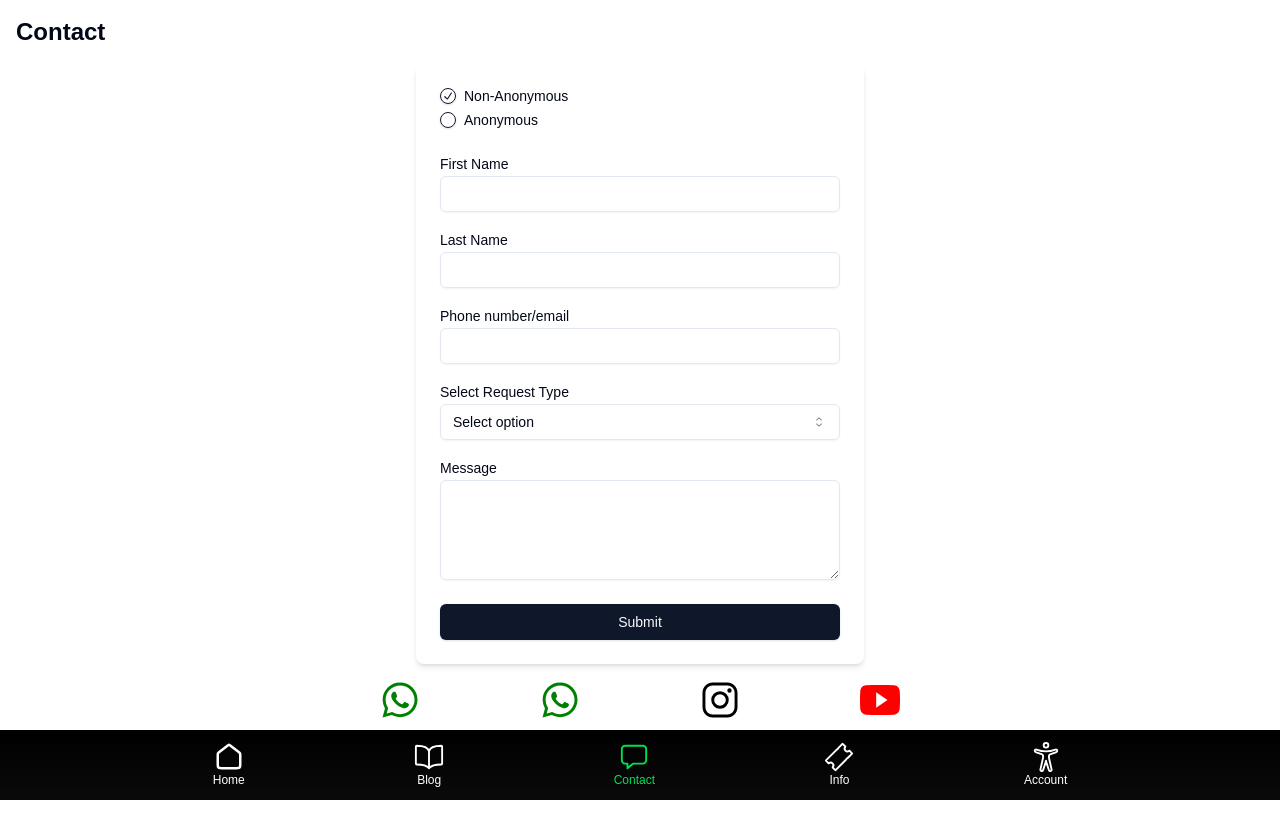
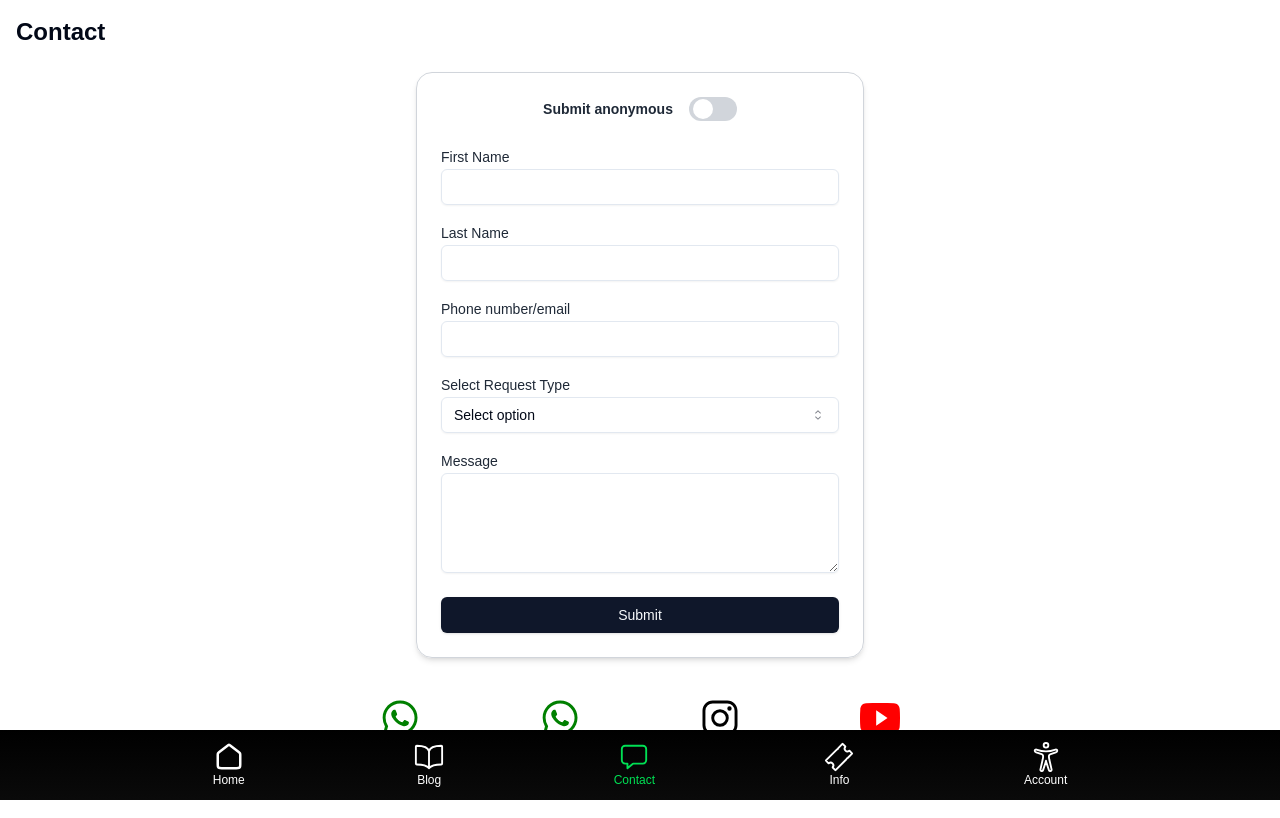
Before and after one commit to Michael-Dale/EMCCYouthApp, a Next.js app: page /contact in a window 1280 px wide. Built offline with nearby package versions, Linux system fonts and the light colour scheme; no server answers.

Commit message:
Redid form radio button for anonymous, and rendered emailer now working

```diff
--- a/package.json
+++ b/package.json
@@ -11,11 +11,13 @@
   "dependencies": {
     "@kinde-oss/kinde-auth-nextjs": "^2.3.8",
     "@kinde-oss/kinde-auth-react": "^4.0.4",
+    "@radix-ui/react-checkbox": "^1.1.2",
     "@radix-ui/react-icons": "^1.3.0",
     "@radix-ui/react-label": "^2.1.0",
     "@radix-ui/react-radio-group": "^1.2.1",
     "@radix-ui/react-select": "^2.1.2",
     "@radix-ui/react-slot": "^1.1.0",
+    "@radix-ui/react-switch": "^1.1.1",
     "@svgr/webpack": "^8.1.0",
     "class-variance-authority": "^0.7.0",
     "clsx": "^2.1.1",
--- /dev/null
+++ b/src/app/api/send-email/route.js
@@ -0,0 +1,66 @@
+import nodemailer from 'nodemailer';
+import { NextResponse } from 'next/server';
+import dotenv from 'dotenv';
+
+dotenv.config(); // Load environment variables
+
+export async function POST(request) {
+  try {
+    // Parse the incoming request body
+    const body = await request.json();
+    const { isAnonymous, firstName, lastName, contactInfo, requestType, message } = body;
+
+    // Create a transporter using Gmail's SMTP server
+    const transporter = nodemailer.createTransport({
+      service: 'gmail',
+      auth: {
+        user: process.env.EMAIL_USER, // Your Gmail account from .env
+        pass: process.env.EMAIL_PASS,   // Your Gmail password from .env
+      },
+    });
+
+    // Define the email options
+    const mailOptions = {
+      from: process.env.EMAIL_USER, // Sender's email address
+      to: process.env.EMAIL_RECEIVER, // List of recipients
+      subject: 'New Form Submission', // Subject of the email
+      html: `
+        <div style="font-family: Arial, sans-serif; max-width: 600px; margin: auto; padding: 20px; border: 1px solid #ccc; border-radius: 8px; background-color: #f9f9f9;">
+          <h2 style="color: #333;">New Form Submission</h2>
+          <p style="color: #555;">You have received a new form submission:</p>
+          <table style="width: 100%; border-collapse: collapse; margin-top: 20px;">
+            <tr>
+              <td style="padding: 10px; border: 1px solid #ccc;"><strong>First Name:</strong></td>
+              <td style="padding: 10px; border: 1px solid #ccc;">${isAnonymous ? 'Anonymous' : firstName}</td>
+            </tr>
+            <tr>
+              <td style="padding: 10px; border: 1px solid #ccc;"><strong>Last Name:</strong></td>
+              <td style="padding: 10px; border: 1px solid #ccc;">${isAnonymous ? '' : lastName}</td>
+            </tr>
+            <tr>
+              <td style="padding: 10px; border: 1px solid #ccc;"><strong>Contact Info:</strong></td>
+              <td style="padding: 10px; border: 1px solid #ccc;">${isAnonymous ? 'N/A' : contactInfo}</td>
+            </tr>
+            <tr>
+              <td style="padding: 10px; border: 1px solid #ccc;"><strong>Request Type:</strong></td>
+              <td style="padding: 10px; border: 1px solid #ccc;">${requestType}</td>
+            </tr>
+            <tr>
+              <td style="padding: 10px; border: 1px solid #ccc;"><strong>Message:</strong></td>
+              <td style="padding: 10px; border: 1px solid #ccc;">${message}</td>
+            </tr>
+          </table>
+          <p style="margin-top: 20px; color: #777;">This email was generated automatically. Please do not reply.</p>
+        </div>
+      `, // Styled HTML body
+    };
+
+    // Send the email
+    await transporter.sendMail(mailOptions);
+
+    return NextResponse.json({ message: 'Email sent successfully' });
+  } catch (error) {
+    console.error('Error sending email:', error);
+    return NextResponse.json({ message: 'Failed to send email', error: error.message }, { status: 500 });
+  }
+}
--- a/src/app/components/Emailer.js
+++ b/src/app/components/Emailer.js
@@ -1,27 +1,23 @@
 const nodemailer = require('nodemailer');
 require('dotenv').config();
 
-
-const sender = async () => {
+const sender = async (emailContent) => {
   try {
-    // Create a transporter using Gmail's SMTP server
     let transporter = nodemailer.createTransport({
       service: 'gmail',
       auth: {
-        user: process.env.EMAIL_USER, // Your Gmail account from .env
-        pass: process.env.EMAIL_PASS   // Your Gmail password from .env
-      }
+        user: process.env.EMAIL_USER,
+        pass: process.env.EMAIL_PASS,
+      },
     });
 
-    // Define the email options
     let mailOptions = {
-      from: process.env.EMAIL_USER, // Sender's email address from .env
-      to: process.env.EMAIL_RECEIVER , // List of recipients
-      subject: 'Test Email', // Subject of the email
-      text: 'Hello from Node.js!' // Plain text body
+      from: process.env.EMAIL_USER,
+      to: process.env.EMAIL_RECEIVER,
+      subject: 'Form Submission',
+      text: emailContent,
     };
 
-    // Send the email using async/await
     let info = await transporter.sendMail(mailOptions);
     console.log('Email sent: ' + info.response);
   } catch (error) {
--- a/src/app/components/Form.jsx
+++ b/src/app/components/Form.jsx
@@ -1,20 +1,13 @@
 "use client";
 
-import { useState } from "react";
+import { useEffect, useState } from "react";
 import { Button } from "@/components/ui/button";
 import { Input } from "@/components/ui/input";
 import { Label } from "@/components/ui/label";
-import { RadioGroup, RadioGroupItem } from "@/components/ui/radio-group";
-import {
-  Select,
-  SelectContent,
-  SelectItem,
-  SelectTrigger,
-  SelectValue,
-} from "@/components/ui/select";
+import { Select, SelectContent, SelectItem, SelectTrigger, SelectValue } from "@/components/ui/select";
 import { Textarea } from "@/components/ui/textarea";
 
-export default function Form() {
+export default function StyledForm() {
   const [isAnonymous, setIsAnonymous] = useState(false);
   const [formData, setFormData] = useState({
     firstName: "",
@@ -32,34 +25,49 @@ export default function Form() {
     }));
   };
 
-  const handleSubmit = (e) => {
+  const handleSubmit = async (e) => {
     e.preventDefault();
-    console.log("Form submitted:", { isAnonymous, ...formData });
-    // Handle form submission logic here
+
+    try {
+      const response = await fetch('/api/send-email', {
+        method: 'POST',
+        headers: {
+          'Content-Type': 'application/json',
+        },
+        body: JSON.stringify({ isAnonymous, ...formData }),
+      });
+
+      if (!response.ok) {
+        throw new Error('Failed to send email');
+      }
+
+      const data = await response.json();
+      console.log(data.message); // "Email sent successfully"
+    } catch (error) {
+      console.error('Error:', error);
+    }
   };
 
   return (
-    <form
-      onSubmit={handleSubmit}
-      className="space-y-6 max-w-md mx-auto p-6 bg-background rounded-lg shadow-md"
+    <div className="form-wrapper border border-gray-300 rounded-2xl p-6 shadow-md max-w-md mx-auto my-6 bg-grey transition-shadow duration-200 hover:shadow-lg">
+      <form onSubmit={handleSubmit} className="space-y-6">
+        <div className="flex justify-center items-center space-x-4 mb-4">
+          <Label htmlFor="anonymous" className="text-gray-800 font-semibold">Submit anonymous</Label>
+          <button
+            type="button"
+            aria-pressed={isAnonymous}
+            onClick={() => setIsAnonymous(!isAnonymous)}
+            className={`relative inline-flex items-center h-6 w-12 rounded-full transition-colors duration-200 focus:outline-none ${isAnonymous ? "bg-blue-500" : "bg-gray-300"}`}
           >
-      <RadioGroup
-        defaultValue="non-anonymous"
-        onValueChange={(value) => setIsAnonymous(value === "anonymous")}
-      >
-        <div className="flex items-center space-x-2">
-          <RadioGroupItem value="non-anonymous" id="non-anonymous" />
-          <Label htmlFor="non-anonymous">Non-Anonymous</Label>
+            <span
+              className={`inline-block w-5 h-5 transform rounded-full bg-white transition-transform duration-200 ${isAnonymous ? "translate-x-6" : "translate-x-1"}`}
+            />
+          </button>
         </div>
-        <div className="flex items-center space-x-2">
-          <RadioGroupItem value="anonymous" id="anonymous" />
-          <Label htmlFor="anonymous">Anonymous</Label>
-        </div>
-      </RadioGroup>
 
         <div className="space-y-4">
           <div>
-          <Label htmlFor="firstName">First Name</Label>
+            <Label htmlFor="firstName" className="text-gray-800">First Name</Label>
             <Input
               id="firstName"
               name="firstName"
@@ -70,7 +78,7 @@ export default function Form() {
             />
           </div>
           <div>
-          <Label htmlFor="lastName">Last Name</Label>
+            <Label htmlFor="lastName" className="text-gray-800">Last Name</Label>
             <Input
               id="lastName"
               name="lastName"
@@ -81,7 +89,7 @@ export default function Form() {
             />
           </div>
           <div>
-          <Label htmlFor="contactInfo">Phone number/email</Label>
+            <Label htmlFor="contactInfo" className="text-gray-800">Phone number/email</Label>
             <Input
               id="contactInfo"
               name="contactInfo"
@@ -92,12 +100,10 @@ export default function Form() {
             />
           </div>
           <div>
-          <Label htmlFor="requestType">Select Request Type</Label>
+            <Label htmlFor="requestType" className="text-gray-800">Select Request Type</Label>
             <Select
               name="requestType"
-            onValueChange={(value) =>
-              handleInputChange({ target: { name: "requestType", value } })
-            }
+              onValueChange={(value) => handleInputChange({ target: { name: "requestType", value } })}
             >
               <SelectTrigger>
                 <SelectValue placeholder="Select option" />
@@ -112,7 +118,7 @@ export default function Form() {
             </Select>
           </div>
           <div>
-          <Label htmlFor="message">Message</Label>
+            <Label htmlFor="message" className="text-gray-800">Message</Label>
             <Textarea
               id="message"
               name="message"
@@ -127,5 +133,6 @@ export default function Form() {
           Submit
         </Button>
       </form>
+    </div>
   );
 }
```
Also changed, not shown: 1 other file (tests, documents, lock files or other folders). Lines whose indentation alone changed are shown as unchanged.
